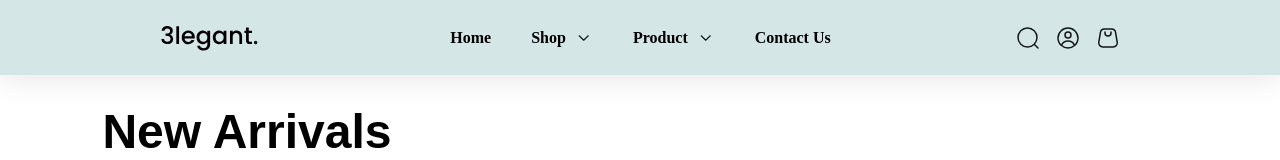
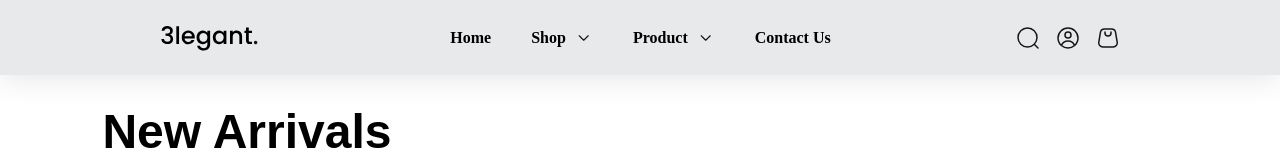
Before and after one commit to ParsaBordbar/3legant-Shopping, a Next.js app: page / in a window 1280 px wide. Shown: the top 160 px of the page. Built offline with nearby package versions, Linux system fonts and the light colour scheme; a web font is replaced by a local one.

Commit message:
change the colors again it is dark blu

```diff
--- a/src/app/globals.css
+++ b/src/app/globals.css
@@ -53,10 +53,11 @@
   --sec-font: "Poppins", sans-serif;
   --third-font: "Inter";
   --bg-btn: rgb(20, 23, 24);
-  --peimary-color: #222831;
+  --primary-color: rgb(34, 40, 49);
   --sec-color: #31363f;
-  --third-color: rgb(118, 171, 174);
+  --third-color: rgb(118  , 171, 174);
   --forth-color: #eeeeee;
+  --fifth-color:#365486;
   --box-shadow: 0px 8px 16px -8px rgba(15, 15, 15, 0.12);
 }
 
@@ -64,7 +65,7 @@
 
 .bg-glass {
   /* From https://css.glass */
-  background: rgba(118, 171, 174,0.3);
+  background: rgba(34, 40, 49,0.1);
   box-shadow: 0 4px 30px rgba(0, 0, 0, 0.1);
   backdrop-filter: blur(13.3px);
   -webkit-backdrop-filter: blur(13.3px);
```
